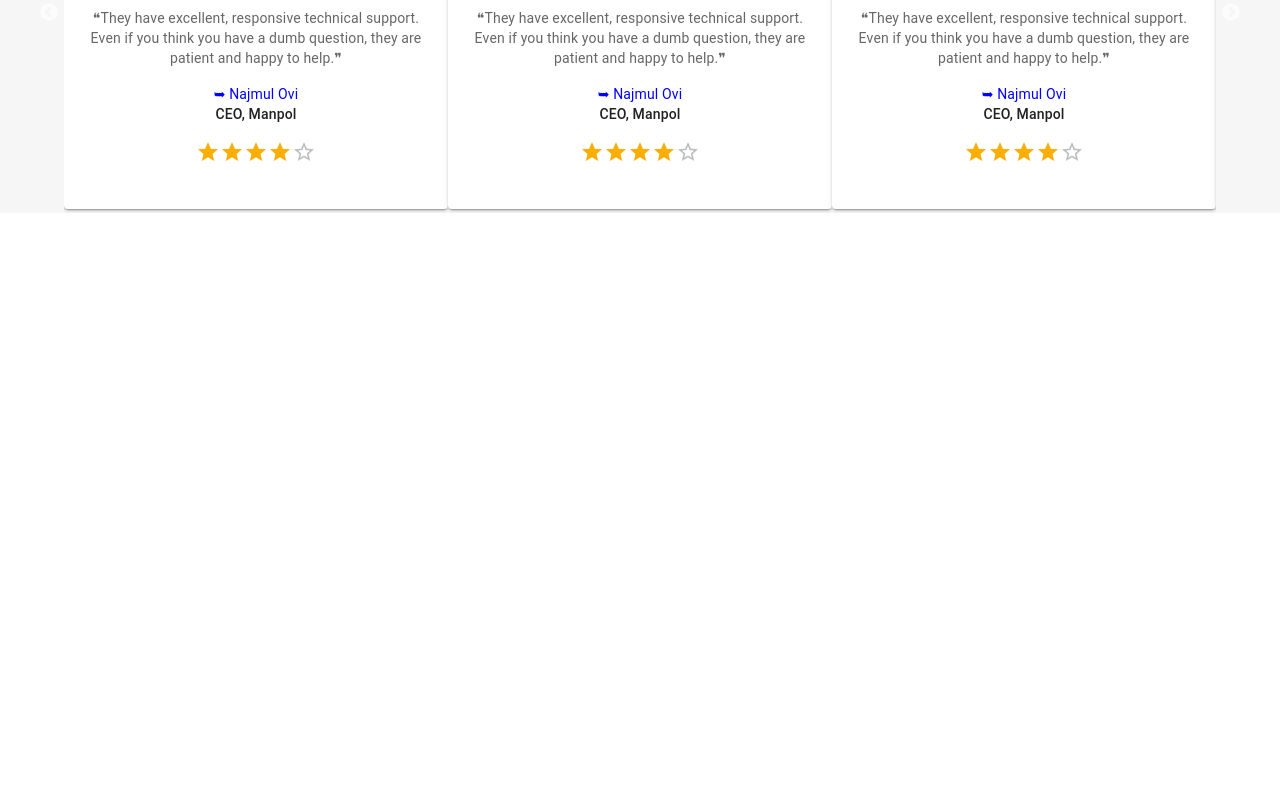
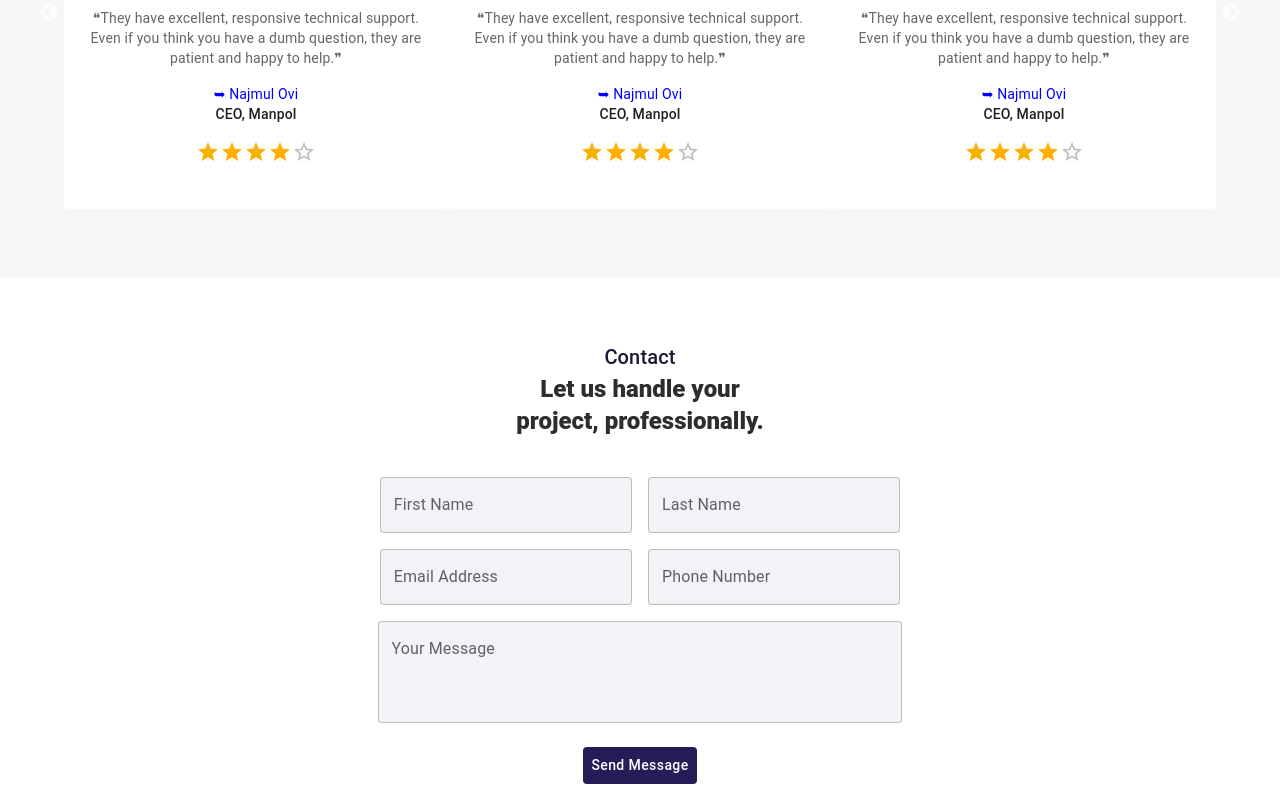
Before and after one commit to mdnajmul/luxury-living-react, a React (Create React App) app: page / in a window 1280 px wide. Shown: the part 1967-2767 px from the top of the page. Before the commit the page ends 2180 px from the top, so only its background shows below. Built offline with nearby package versions, Linux system fonts and the light colour scheme.

Commit message:
home page contact form design complete

```diff
--- /dev/null
+++ b/src/pages/Home/Contact/Contact.js
@@ -0,0 +1,123 @@
+import { Box, Button, Container, TextField, Typography } from "@mui/material";
+import React from "react";
+import { makeStyles } from "@mui/styles";
+
+const Contact = () => {
+  const useStyle = makeStyles({
+    btnColor: {
+      background: "#251D58 !important",
+      color: "#fff !important",
+      textTransform: "none !important",
+      "&:hover": {
+        background: "#251D58 !important",
+        color: "#fff !important",
+      },
+    },
+  });
+
+  const { btnColor } = useStyle();
+  return (
+    <Box>
+      <Container>
+        <Typography
+          sx={{
+            fontWeight: 500,
+            mt: 8,
+            color: "#1F1632",
+            textAlign: "center",
+          }}
+          variant="h6"
+          component="div"
+        >
+          Contact
+        </Typography>
+        <Typography
+          sx={{
+            fontWeight: 900,
+            color: "#2D2D2D",
+            textAlign: "center",
+          }}
+          variant="h5"
+          component="div"
+        >
+          Let us handle your
+        </Typography>
+        <Typography
+          sx={{
+            fontWeight: 900,
+            mb: 4,
+            color: "#2D2D2D",
+            textAlign: "center",
+          }}
+          variant="h5"
+          component="div"
+        >
+          project, professionally.
+        </Typography>
+        <Box
+          component="form"
+          sx={{
+            "& .MuiTextField-root": { m: 1, width: "25ch", maxWidth: "100%" },
+          }}
+          noValidate
+          autoComplete="off"
+        >
+          <div style={{ textAlign: "center" }}>
+            <TextField
+              sx={{ background: "#F1F3F6" }}
+              id="outlined-basic"
+              label="First Name"
+              variant="outlined"
+            />
+            <TextField
+              sx={{ background: "#F1F3F6" }}
+              id="outlined-basic"
+              label="Last Name"
+              variant="outlined"
+            />
+          </div>
+          <div style={{ textAlign: "center" }}>
+            <TextField
+              sx={{ background: "#F1F3F6" }}
+              id="outlined-basic"
+              label="Email Address"
+              variant="outlined"
+            />
+            <TextField
+              sx={{ background: "#F1F3F6" }}
+              id="outlined-basic"
+              label="Phone Number"
+              variant="outlined"
+            />
+          </div>
+          <div style={{ textAlign: "center" }}>
+            <TextField
+              sx={{
+                width: "52ch !important",
+                background: "#F1F3F6",
+              }}
+              multiline
+              rows={3}
+              id="outlined-basic"
+              label="Your Message"
+              variant="outlined"
+            />
+          </div>
+          <Typography
+            sx={{
+              mt: 2,
+              mb: 2,
+              textAlign: "center",
+            }}
+          >
+            <Button className={btnColor} type="submit">
+              Send Message
+            </Button>
+          </Typography>
+        </Box>
+      </Container>
+    </Box>
+  );
+};
+
+export default Contact;
--- a/src/pages/Home/Home/Home.js
+++ b/src/pages/Home/Home/Home.js
@@ -1,5 +1,6 @@
 import React from "react";
 import Banner from "../Banner/Banner";
+import Contact from "../Contact/Contact";
 import Projects from "../Projects/Projects";
 import Services from "../Services/Services";
 import Testimonials from "../Testimonials/Testimonials";
@@ -11,6 +12,7 @@ const Home = () => {
       <Projects />
       <Services />
       <Testimonials />
+      <Contact />
     </>
   );
 };
--- a/src/pages/Home/Testimonials/Testimonials.js
+++ b/src/pages/Home/Testimonials/Testimonials.js
@@ -55,7 +55,7 @@ const Testimonials = () => {
   };
 
   return (
-    <Box sx={{ flexGrow: 1, background: "#F6F6F6" }}>
+    <Box sx={{ flexGrow: 1, background: "#F6F6F6", pb: 8 }}>
       <Container>
         <Typography
           sx={{
@@ -72,7 +72,7 @@ const Testimonials = () => {
         <Grid>
           <Slider {...settings}>
             <Grid sx={{ mt: 4 }}>
-              <Card sx={{ minWidth: 275, border: 0, boxShadow: 2 }}>
+              <Card sx={{ minWidth: 275, border: 0, boxShadow: 0 }}>
                 <CardMedia
                   component="img"
                   style={{
@@ -115,7 +115,7 @@ const Testimonials = () => {
               </Card>
             </Grid>
             <Grid sx={{ mt: 4 }}>
-              <Card sx={{ minWidth: 275, border: 0, boxShadow: 2 }}>
+              <Card sx={{ minWidth: 275, border: 0, boxShadow: 0 }}>
                 <CardMedia
                   component="img"
                   style={{
@@ -158,7 +158,7 @@ const Testimonials = () => {
               </Card>
             </Grid>
             <Grid sx={{ mt: 4 }}>
-              <Card sx={{ minWidth: 275, border: 0, boxShadow: 2 }}>
+              <Card sx={{ minWidth: 275, border: 0, boxShadow: 0 }}>
                 <CardMedia
                   component="img"
                   style={{
@@ -201,7 +201,7 @@ const Testimonials = () => {
               </Card>
             </Grid>
             <Grid sx={{ mt: 4 }}>
-              <Card sx={{ minWidth: 275, border: 0, boxShadow: 2 }}>
+              <Card sx={{ minWidth: 275, border: 0, boxShadow: 0 }}>
                 <CardMedia
                   component="img"
                   style={{
```
